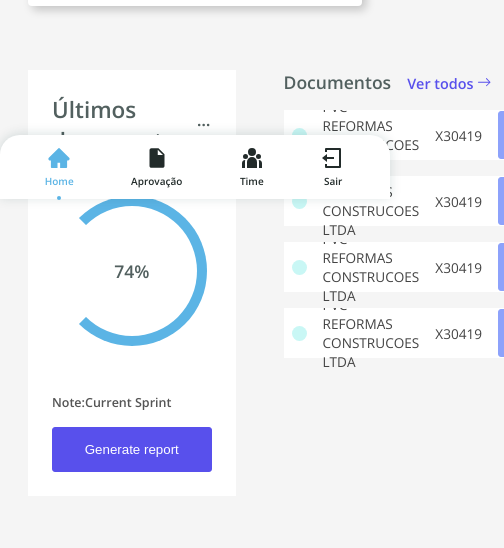
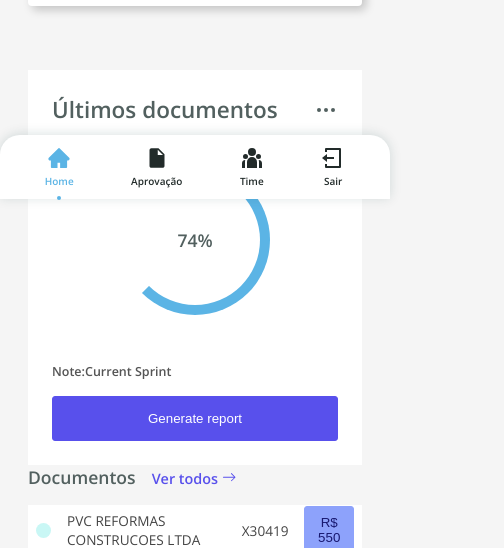
Before and after one commit to tenanilucas/nimble, a React (Create React App) app: page / in a window 390 px wide. Shown: the part 645-1193 px from the top of the page, 504 px wide, since content can reach past the window. Built offline with nearby package versions, Linux system fonts and the light colour scheme; sample sign-in values are in the browser's storage.

Commit message:
Acertando responsividade

```diff
--- a/src/pages/Home/style.scss
+++ b/src/pages/Home/style.scss
@@ -182,3 +182,9 @@
     }
   }
 }
+
+@media screen and (max-width: 767px) {
+  .documents-grid {
+    display: block;
+  }
+}
```
